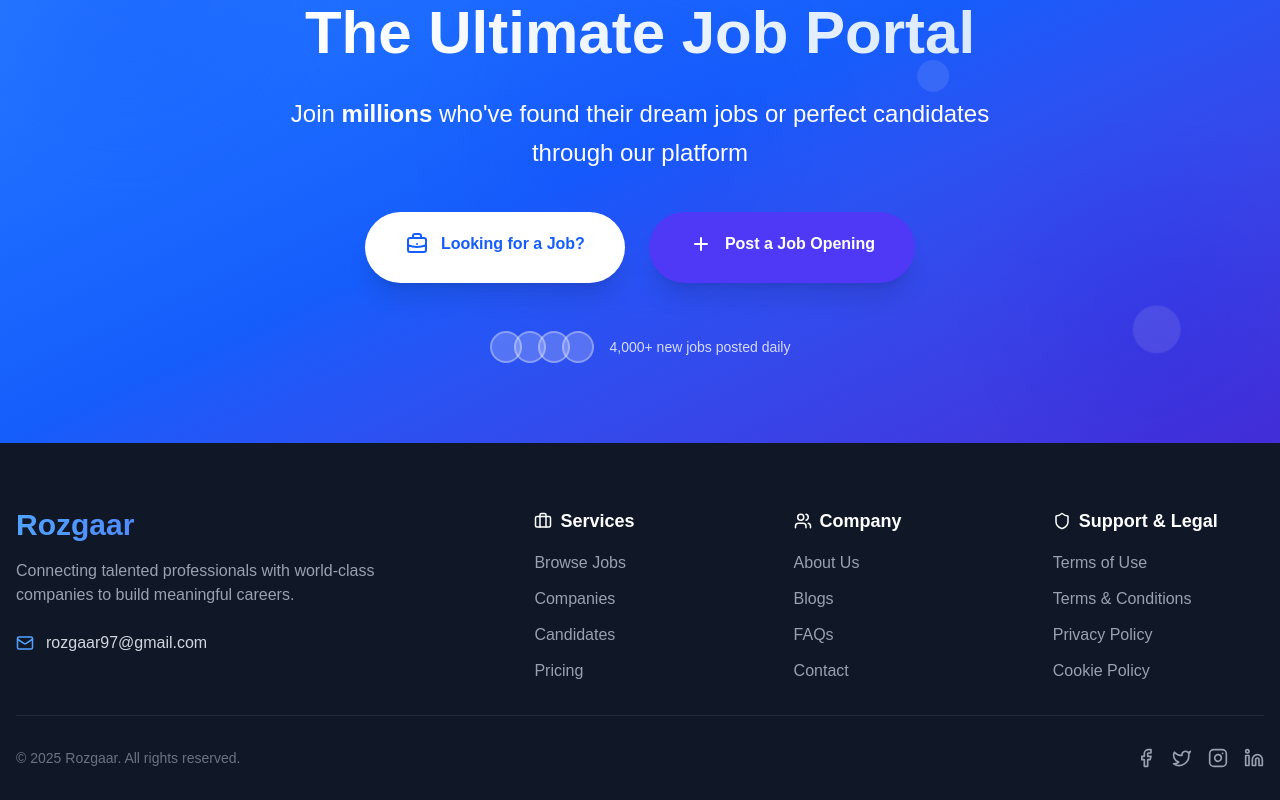
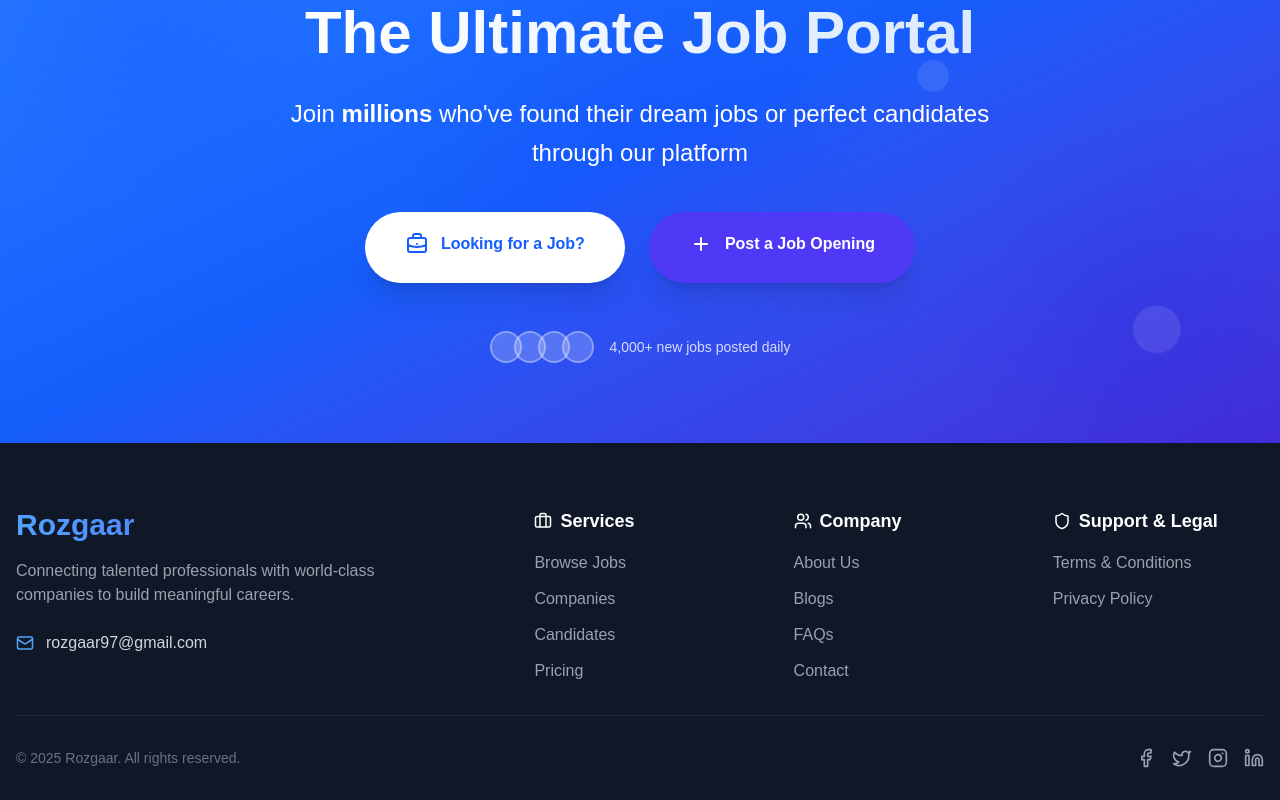
Before and after one commit to kajumac07/rozgar-web, a Next.js app: page / in a window 1280 px wide. Shown: the part 5216-6016 px from the top of the page. Built offline with nearby package versions, Linux system fonts and the light colour scheme; no server answers; the database is empty.

Commit message:
some footer links removed

```diff
--- a/src/components/Footer.tsx
+++ b/src/components/Footer.tsx
@@ -127,7 +127,7 @@ export default function Footer() {
               Support & Legal
             </h3>
             <ul className="space-y-3">
-              <li>
+              {/* <li>
                 <a
                   href="/terms"
                   className="text-gray-400 hover:text-blue-400 transition-colors"
@@ -135,6 +135,7 @@ export default function Footer() {
                   Terms of Use
                 </a>
               </li>
+              */}
               <li>
                 <a
                   href="/terms-conditions"
@@ -151,7 +152,7 @@ export default function Footer() {
                   Privacy Policy
                 </a>
               </li>
-              <li>
+              {/* <li>
                 <a
                   href="/cookie"
                   className="text-gray-400 hover:text-blue-400 transition-colors"
@@ -159,6 +160,7 @@ export default function Footer() {
                   Cookie Policy
                 </a>
               </li>
+            */}
             </ul>
           </div>
         </div>
```
